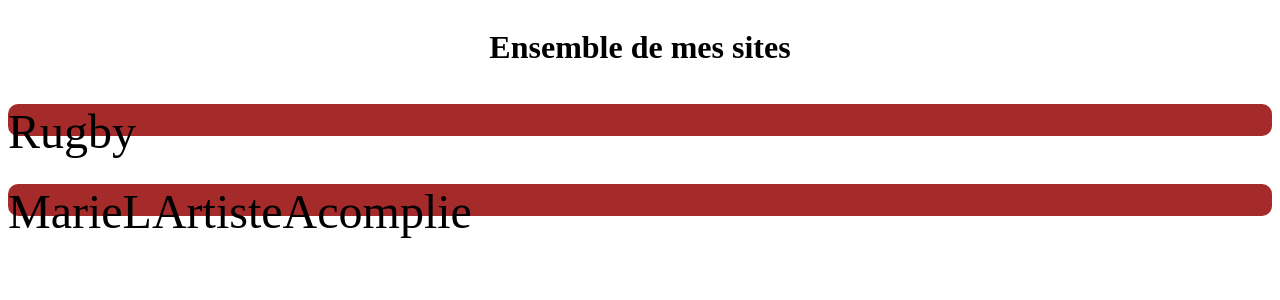
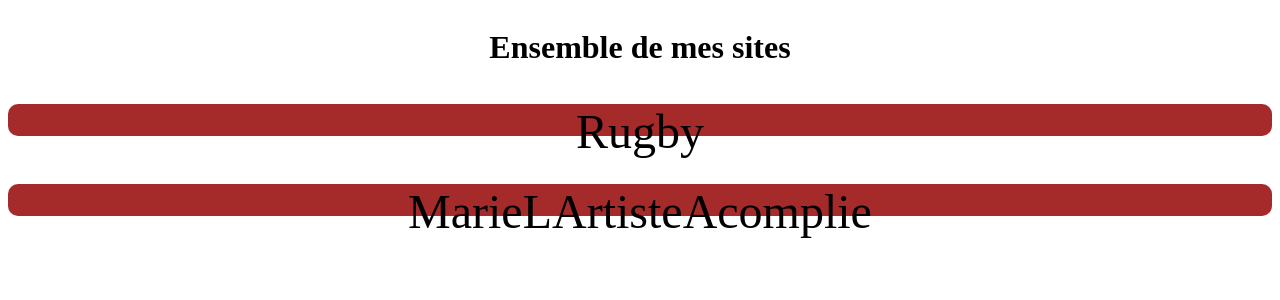
Before and after one commit to 0kM3c/dat4, a PHP site: page / in a window 1280 px wide. Shown: the top 300 px of the page. Run offline with PHP 8.4, Linux system fonts and the light colour scheme.

Commit message:
Update index.css

```diff
--- a/index.css
+++ b/index.css
@@ -23,7 +23,7 @@ a{
     color:black;
 }
 p{
-    background-color:beige;
+    text-align:center;
     border-radius: 10px;
     background-color: brown;
 }
```
